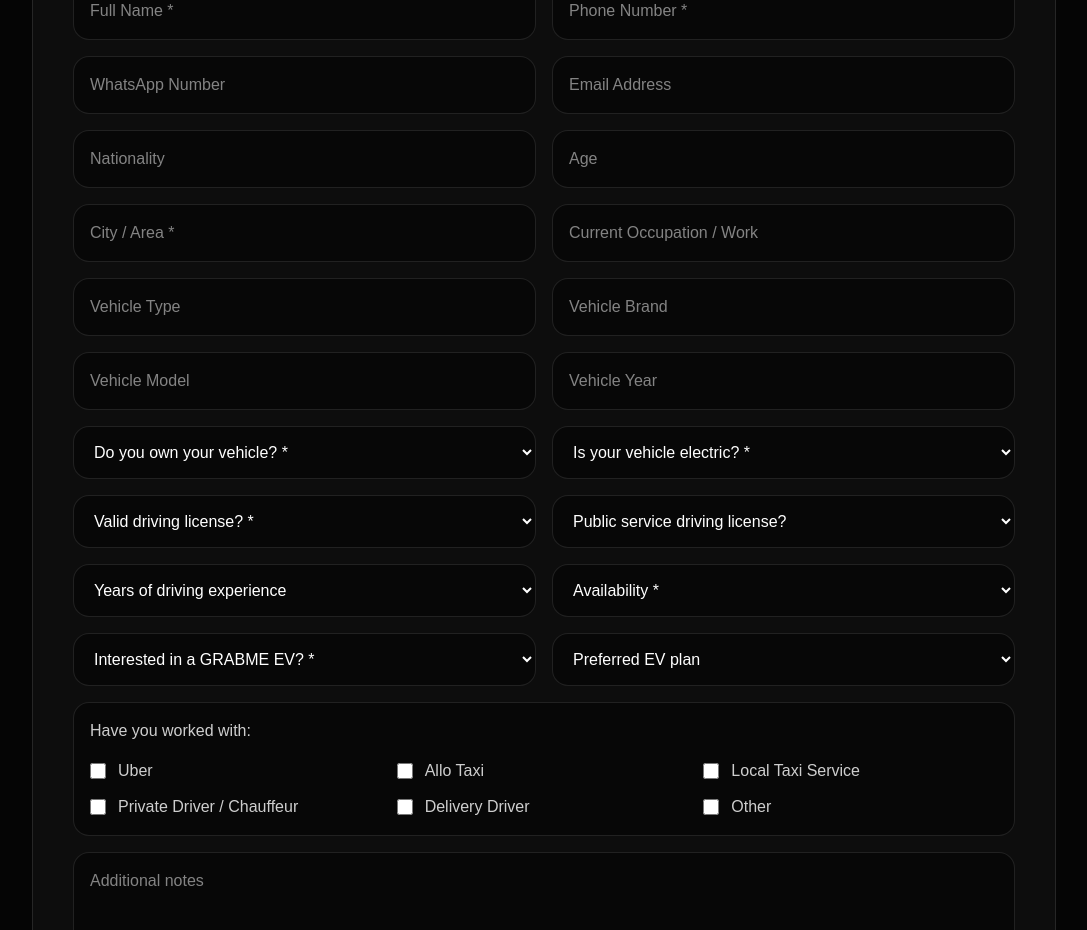
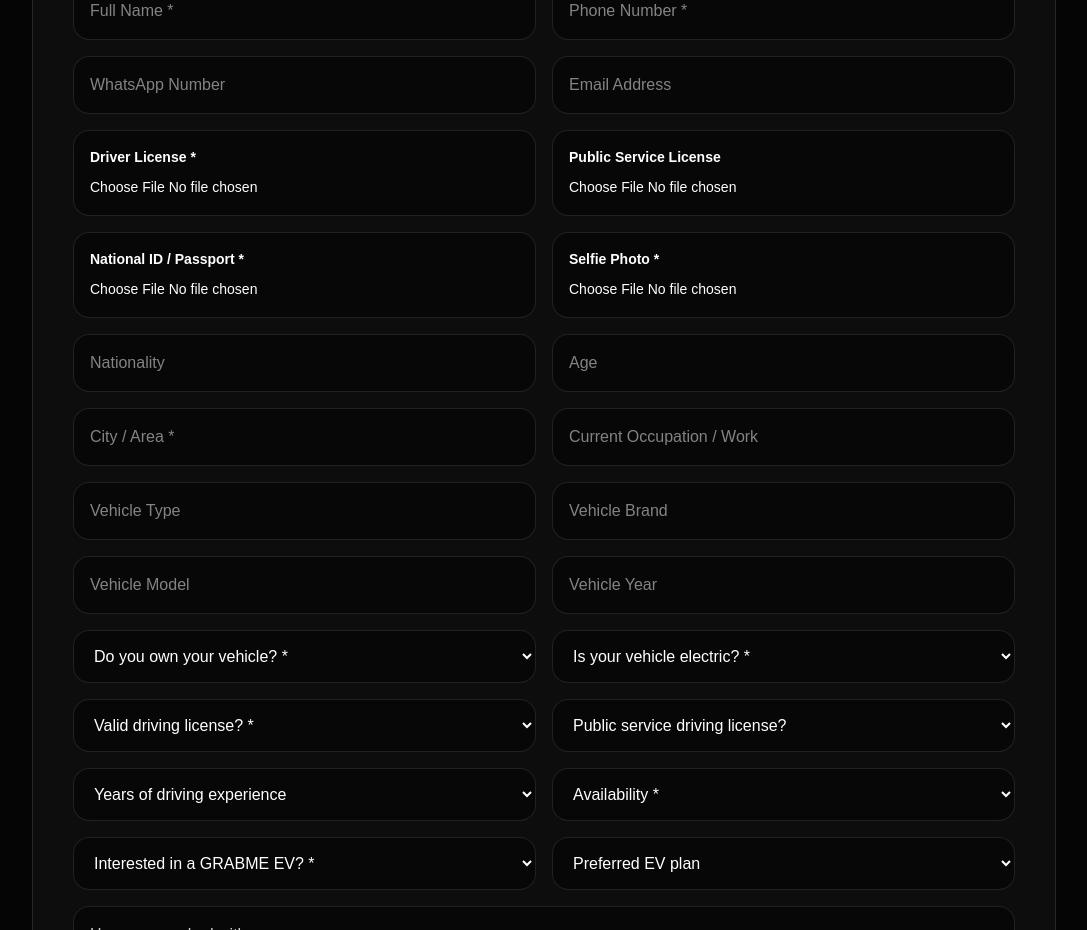
Before and after one commit to Metahaus-Studio/grabme-web, a Next.js app: page /drivers in a window 1280 px wide. Shown: the part 1480-2410 px from the top of the page, without its empty margins (96-1183 px from the left). Built offline with nearby package versions, Linux system fonts and the light colour scheme; no server answers.

Commit message:
Store driver document paths securely

```diff
--- a/src/app/admin/drivers/page.tsx
+++ b/src/app/admin/drivers/page.tsx
@@ -23,6 +23,10 @@ type DriverApplication = {
   ev_purchase_plan_interest: string | null;
   driving_license: string | null;
   public_service_license: string | null;
+  driver_license_file: string | null;
+public_license_file: string | null;
+id_document_file: string | null;
+selfie_file: string | null;
   experience_years: string | null;
   availability: string | null;
   current_occupation: string | null;
@@ -44,6 +48,7 @@ export default function AdminDriversPage() {
   const [passwordError, setPasswordError] = useState("");
   const [selectedDriver, setSelectedDriver] = useState<DriverApplication | null>(null);
   const [savingNotes, setSavingNotes] = useState(false);
+  const [documentUrls, setDocumentUrls] = useState<Record<string, string>>({});
   const whatsappNumber =
 selectedDriver?.whatsapp ||
 selectedDriver?.phone ||
@@ -116,6 +121,42 @@ async function updateRecruiterNotes(id: string, recruiter_notes: string) {
   if (selectedDriver?.id === id) {
     setSelectedDriver({ ...selectedDriver, recruiter_notes });
   }
+}
+
+function getStoragePath(fileUrl: string | null) {
+  if (!fileUrl) return "";
+
+  const marker = "/driver-documents/";
+  const index = fileUrl.indexOf(marker);
+
+  if (index === -1) return fileUrl;
+
+  return fileUrl.slice(index + marker.length);
+}
+
+async function loadDocumentUrls(driver: DriverApplication) {
+  const files = {
+    driver_license_file: getStoragePath(driver.driver_license_file),
+    public_license_file: getStoragePath(driver.public_license_file),
+    id_document_file: getStoragePath(driver.id_document_file),
+    selfie_file: getStoragePath(driver.selfie_file),
+  };
+
+  const signedUrls: Record<string, string> = {};
+
+  for (const [key, path] of Object.entries(files)) {
+    if (!path) continue;
+
+    const { data, error } = await supabase.storage
+      .from("driver-documents")
+      .createSignedUrl(path, 60 * 60);
+
+    if (!error && data?.signedUrl) {
+      signedUrls[key] = data.signedUrl;
+    }
+  }
+
+  setDocumentUrls(signedUrls);
 }
 
   const filteredDrivers = useMemo(() => {
@@ -391,7 +432,10 @@ async function updateRecruiterNotes(id: string, recruiter_notes: string) {
                 filteredDrivers.map((driver) => (
                   <tr
   key={driver.id}
-  onClick={() => setSelectedDriver(driver)}
+  onClick={() => {
+  setSelectedDriver(driver);
+  loadDocumentUrls(driver);
+}}
   className="cursor-pointer border-t border-white/10 transition hover:bg-white/[0.04]"
 >
                     <Td>{driver.full_name}</Td>
@@ -560,6 +604,25 @@ GRABME Team
   </p>
 </div>
 
+<div className="mb-6 rounded-[2rem] border border-white/10 bg-white/[0.035] p-5">
+  <p className="mb-4 text-sm text-white/50">Driver Documents</p>
+
+  <div className="grid gap-3 sm:grid-cols-2">
+    <DocumentButton label="Driver License" url={documentUrls.driver_license_file} />
+    <DocumentButton label="Public Service License" url={documentUrls.public_license_file} />
+    <DocumentButton label="ID / Passport" url={documentUrls.id_document_file} />
+    <DocumentButton label="Selfie Photo" url={documentUrls.selfie_file} />
+  </div>
+
+  {documentUrls.selfie_file && (
+    <img
+      src={documentUrls.selfie_file}
+      alt="Driver selfie"
+      className="mt-4 max-h-72 w-full rounded-2xl border border-white/10 object-cover"
+    />
+  )}
+</div>
+
       <div className="grid gap-4">
         <Info label="Phone" value={selectedDriver.phone} />
         <Info label="WhatsApp" value={selectedDriver.whatsapp} />
@@ -593,6 +656,27 @@ GRABME Team
   );
 }
 
+function DocumentButton({ label, url }: { label: string; url?: string }) {
+  if (!url) {
+    return (
+      <div className="rounded-2xl border border-white/10 bg-black/40 p-4 text-white/40">
+        {label}: Missing
+      </div>
+    );
+  }
+
+  return (
+    <a
+      href={url}
+      target="_blank"
+      rel="noopener noreferrer"
+      className="rounded-2xl border border-[#7AC943]/30 bg-[#7AC943]/10 p-4 text-center font-black text-[#7AC943]"
+    >
+      View {label}
+    </a>
+  );
+}
+
 function Stat({ title, value }: { title: string; value: number }) {
   return (
     <div className="rounded-[2rem] border border-white/10 bg-white/[0.035] p-5">
--- a/src/app/drivers/page.tsx
+++ b/src/app/drivers/page.tsx
@@ -47,6 +47,58 @@ export default function DriversPage() {
     setError("");
 
     const formData = new FormData(form);
+    const driverLicenseFile = formData.get("driver_license_file") as File;
+const publicLicenseFile = formData.get("public_license_file") as File;
+const idDocumentFile = formData.get("id_document_file") as File;
+const selfieFile = formData.get("selfie_file") as File;
+
+let driverLicenseUrl = "";
+let publicLicenseUrl = "";
+let idDocumentUrl = "";
+let selfieUrl = "";
+
+const uploadFile = async (file: File, folder: string) => {
+  if (!file || file.size === 0) return "";
+
+  const fileName = `${folder}/${Date.now()}-${file.name}`;
+
+  const { error } = await supabase.storage
+    .from("driver-documents")
+    .upload(fileName, file);
+
+  if (error) throw error;
+
+  return fileName;
+};
+
+try {
+  driverLicenseUrl = await uploadFile(
+    driverLicenseFile,
+    "driver-licenses"
+  );
+
+  if (publicLicenseFile?.size > 0) {
+    publicLicenseUrl = await uploadFile(
+      publicLicenseFile,
+      "public-licenses"
+    );
+  }
+
+  idDocumentUrl = await uploadFile(
+    idDocumentFile,
+    "id-documents"
+  );
+
+  selfieUrl = await uploadFile(
+    selfieFile,
+    "selfies"
+  );
+} catch (err) {
+  console.error(err);
+  setLoading(false);
+  setError("Document upload failed.");
+  return;
+}
 
     const payload = {
       full_name: formData.get("full_name"),
@@ -66,6 +118,10 @@ export default function DriversPage() {
       ev_purchase_plan_interest: formData.get("ev_purchase_plan_interest"),
       driving_license: formData.get("driving_license"),
       public_service_license: formData.get("public_service_license"),
+      driver_license_file: driverLicenseUrl,
+public_license_file: publicLicenseUrl,
+id_document_file: idDocumentUrl,
+selfie_file: selfieUrl,
       experience_years: formData.get("experience_years"),
       availability: formData.get("availability"),
       current_occupation: formData.get("current_occupation"),
@@ -158,6 +214,62 @@ export default function DriversPage() {
                 <input name="phone" required placeholder={ar ? "رقم الهاتف *" : "Phone Number *"} className={fieldClass} />
                 <input name="whatsapp" placeholder={ar ? "رقم واتساب" : "WhatsApp Number"} className={fieldClass} />
                 <input name="email" type="email" placeholder={ar ? "البريد الإلكتروني" : "Email Address"} className={fieldClass} />
+                <div className="md:col-span-2 grid gap-4 md:grid-cols-2">
+  <label className="rounded-2xl border border-white/10 bg-black/40 p-4">
+    <span className="mb-2 block text-sm font-bold text-white">
+      {ar ? "رخصة القيادة *" : "Driver License *"}
+    </span>
+
+    <input
+      type="file"
+      name="driver_license_file"
+      accept=".pdf,.jpg,.jpeg,.png"
+      required
+      className="w-full text-sm text-white"
+    />
+  </label>
+
+  <label className="rounded-2xl border border-white/10 bg-black/40 p-4">
+    <span className="mb-2 block text-sm font-bold text-white">
+      {ar ? "رخصة النقل العمومي" : "Public Service License"}
+    </span>
+
+    <input
+      type="file"
+      name="public_license_file"
+      accept=".pdf,.jpg,.jpeg,.png"
+      className="w-full text-sm text-white"
+    />
+  </label>
+
+  <label className="rounded-2xl border border-white/10 bg-black/40 p-4">
+    <span className="mb-2 block text-sm font-bold text-white">
+      {ar ? "الهوية أو جواز السفر *" : "National ID / Passport *"}
+    </span>
+
+    <input
+      type="file"
+      name="id_document_file"
+      accept=".pdf,.jpg,.jpeg,.png"
+      required
+      className="w-full text-sm text-white"
+    />
+  </label>
+
+  <label className="rounded-2xl border border-white/10 bg-black/40 p-4">
+    <span className="mb-2 block text-sm font-bold text-white">
+      {ar ? "صورة شخصية *" : "Selfie Photo *"}
+    </span>
+
+    <input
+      type="file"
+      name="selfie_file"
+      accept=".jpg,.jpeg,.png"
+      required
+      className="w-full text-sm text-white"
+    />
+  </label>
+</div>
                 <input name="nationality" placeholder={ar ? "الجنسية" : "Nationality"} className={fieldClass} />
                 <input name="age" placeholder={ar ? "العمر" : "Age"} className={fieldClass} />
                 <input name="city" required placeholder={ar ? "المدينة / المنطقة *" : "City / Area *"} className={fieldClass} />
```
